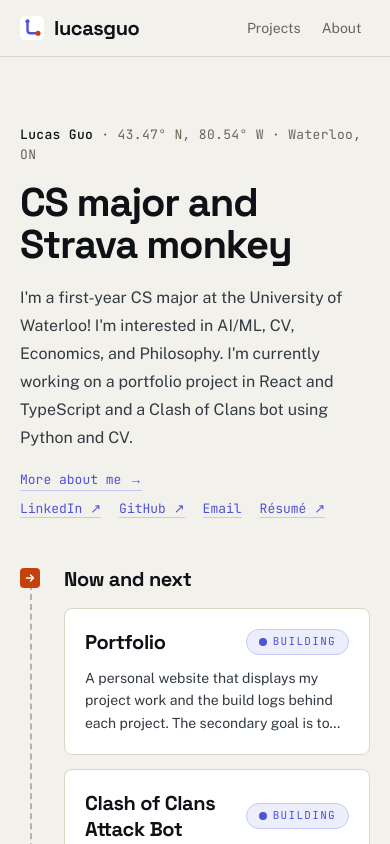
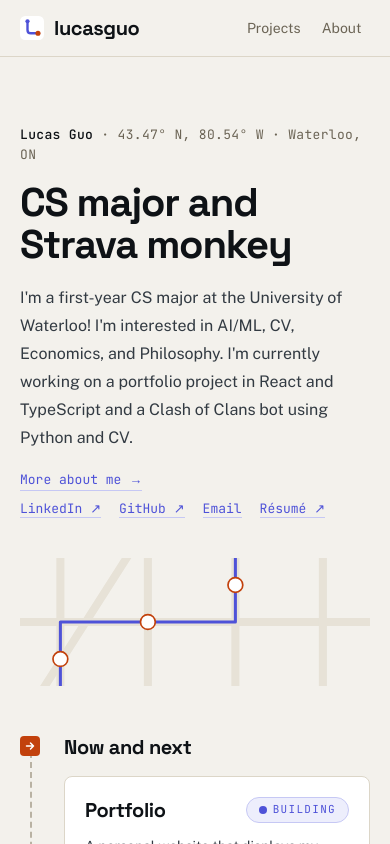
Before and after one commit to lucas-guo-2008/portfolio, a Next.js app: page / in a window 390 px wide. Shown: the top 844 px of the page. Built offline with nearby package versions, Linux system fonts and the light colour scheme.

Commit message:
Add CourseMap variant support and update Home page layout

```diff
--- a/app/page.tsx
+++ b/app/page.tsx
@@ -43,6 +43,9 @@
             <ContactLinks />
           </div>
         </div>
+        <div aria-hidden="true" className="xl:hidden mt-10 h-32 md:h-48 max-w-2xl">
+          <CourseMap variant="band" className="block w-full h-full" />
+        </div>
       </section>
 
       <section className="relative flex flex-col gap-12 pb-6 pl-11 before:absolute before:left-2.5 before:top-2 before:bottom-0 before:border-l-2 before:border-dashed before:border-text-faint">
@@ -52,7 +55,7 @@
               <Sign icon aria-hidden className="absolute -left-11 top-0.5">{group.icon}</Sign>
               <h2 className="text-heading md:text-title font-display font-bold">{group.label}</h2>
             </div>
-            <div className="grid gap-3.5 md:grid-cols-2 lg:grid-cols-3">
+            <div className="grid gap-3.5 md:grid-cols-2 xl:grid-cols-3">
               {group.projects.map(project => <ProjectTile key={project.slug} project={project} titleAs="h3" />)}
             </div>
           </div>
--- a/components/CourseMap.tsx
+++ b/components/CourseMap.tsx
@@ -1,4 +1,5 @@
 type CourseMapProps = {
+  variant?: 'full' | 'band';
   className?: string;
 };
 
@@ -9,9 +10,10 @@
   { cx: 510, cy: 135 },
 ];
 
-export default function CourseMap({ className = '' }: CourseMapProps) {
+export default function CourseMap({ variant = 'full', className = '' }: CourseMapProps) {
+  const full = variant === 'full';
   return (
-    <svg viewBox="0 0 640 520" preserveAspectRatio="xMidYMid slice" aria-hidden="true" className={className}>
+    <svg viewBox={full ? '0 0 640 520' : '60 150 520 300'} preserveAspectRatio="xMidYMid slice" aria-hidden="true" className={className}>
       <g fill="none" className="stroke-border-subtle" strokeWidth={12} strokeLinecap="round">
         <path d="M40 80 H620 M40 190 H620 M40 300 H620 M40 410 H620" />
         <path d="M120 30 V500 M250 30 V500 M380 30 V500 M510 30 V500" />
@@ -21,12 +23,12 @@
       <path d="M120 410 V300 H380 V190 H510 V80" fill="none" className="stroke-accent"
             strokeWidth={4.5} strokeLinecap="round" strokeLinejoin="round" />
       <circle cx="120" cy="410" r="7" className="fill-accent" />
-      <text x="134" y="432" className="fill-accent font-mono" fontSize={11} letterSpacing={1.5}>START</text>
+      {full && <text x="134" y="432" className="fill-accent font-mono" fontSize={11} letterSpacing={1.5}>START</text>}
 
       {kmMarkers.map(({ cx, cy }, i) => (
         <g key={i}>
           <circle cx={cx} cy={cy} r="11" className="fill-surface stroke-marker" strokeWidth={2.5} />
-          <text x={cx} y={cy + 4} className="fill-marker font-mono" fontSize={11} fontWeight={700} textAnchor="middle">{i + 1}</text>
+          {full && <text x={cx} y={cy + 4} className="fill-marker font-mono" fontSize={11} fontWeight={700} textAnchor="middle">{i + 1}</text>}
         </g>
       ))}
 
```
